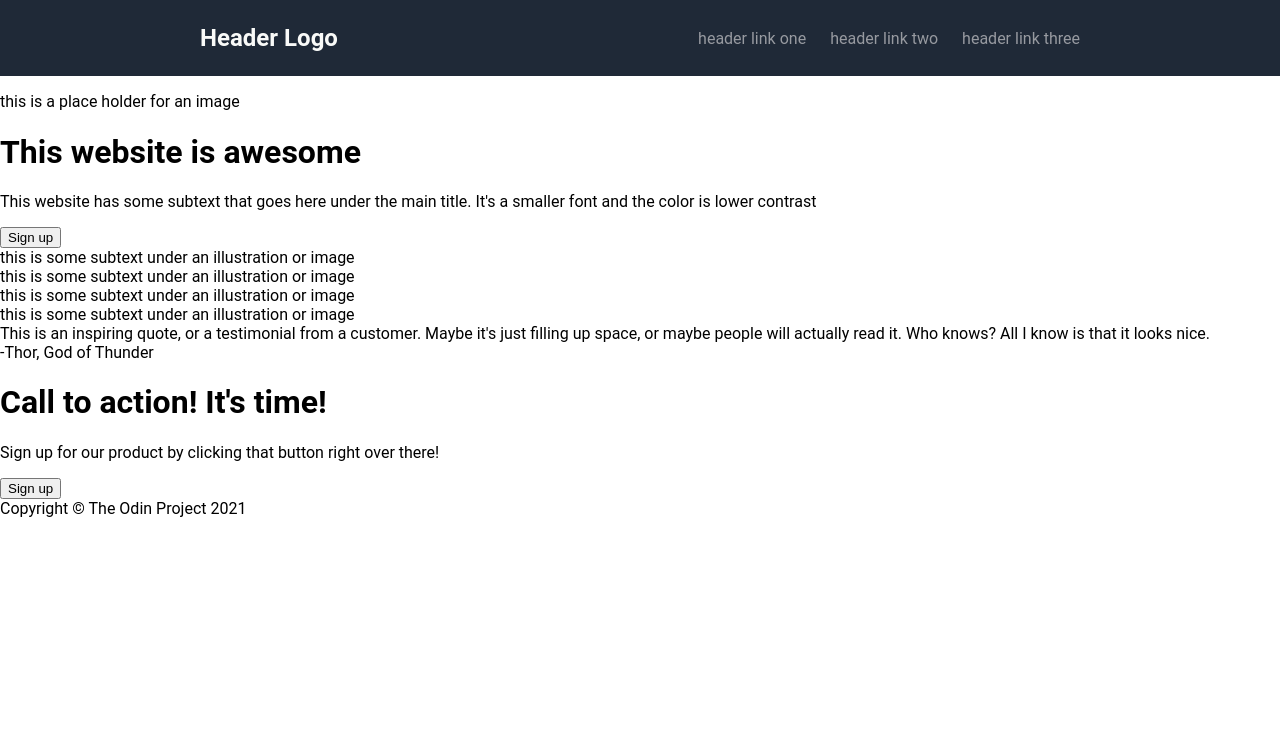
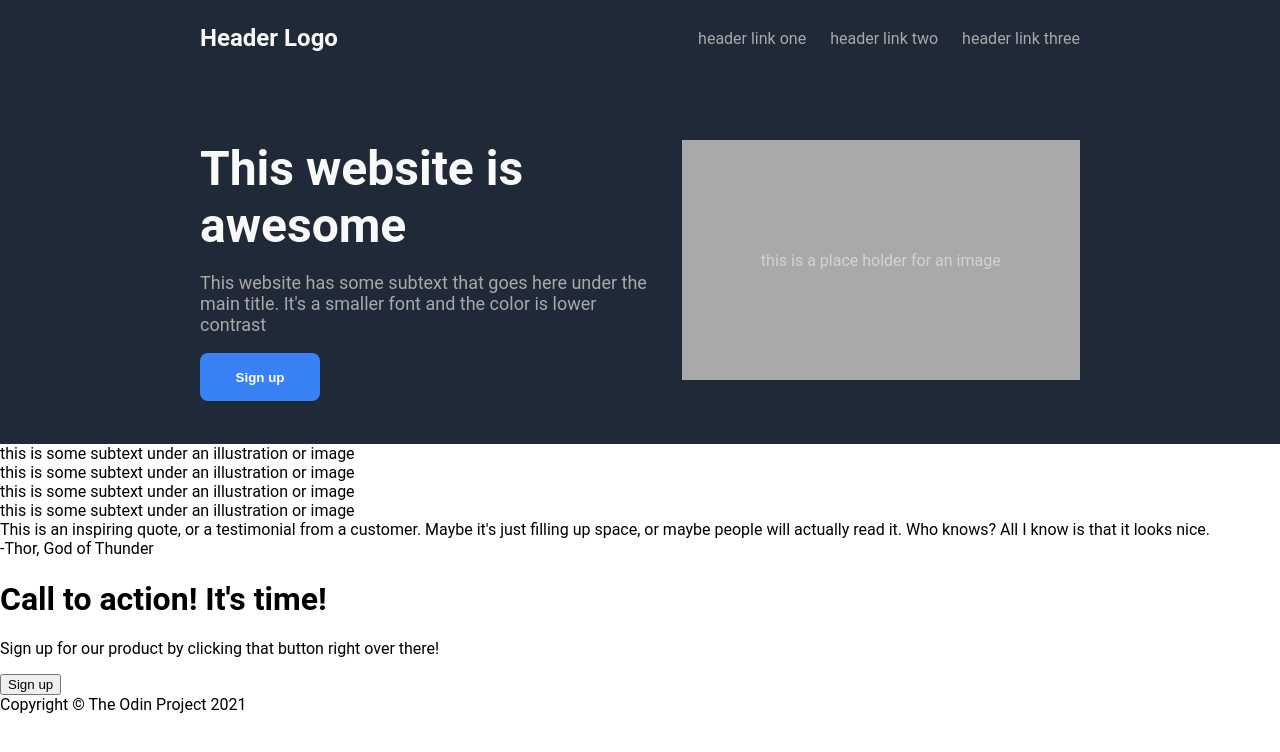
Before and after one commit to MichaelYKersey/Project-Odin-Landing-Page, a plain HTML site: page index.html in a window 1280 px wide. Drawn offline with Linux system fonts and the light colour scheme.

Commit message:
Format Intro Area

```diff
--- a/index.html
+++ b/index.html
@@ -13,13 +13,13 @@
         <a href="" class="header-link">header link three</a>
     </div>
     <div class="intro-area">
-        <div class="intro-visual-area">
-            <p>this is a place holder for an image</p>
-        </div>
         <div class="intro-text-area">
             <h1 class="intro-text-title">This website is awesome</h1>
             <p class="intro-text-paragraph">This website has some subtext that goes here under the main title. It's a smaller font and the color is lower contrast</p>
             <button class="intro-text-sign-up-button">Sign up</button>
+        </div>
+        <div class="intro-visual-area">
+            <p>this is a place holder for an image</p>
         </div>
     </div>
     <div class="info-area">
--- a/style.css
+++ b/style.css
@@ -29,7 +29,52 @@ body {
 }
 
 .header-link {
-    color: #979aa0;
+    color: darkgray;
     text-decoration: none;
     padding: 0;
 }
+
+.intro-area {
+    display: flex;
+    flex-direction: row;
+    background-color: #1f2937;
+    margin: 0;
+    padding: 64px 200px;
+    justify-content: space-between;
+    align-items: stretch;
+    gap: 24px;
+    height: 240px;
+}
+
+.intro-text-area {
+
+}
+.intro-text-title {
+    font-size: 48px;
+    font-weight: bolder;
+    color: #f9faf8;
+    margin: 0;
+}
+.intro-text-paragraph {
+    color: darkgray;
+    font-size: 18px;
+}
+.intro-text-sign-up-button {
+    color: white;
+    background-color: #3882f6;
+    height: 48px;
+    width: 120px;
+    border-radius: 8px;
+    border-style: none;
+    font-weight: bolder;
+}
+
+.intro-visual-area {
+    background-color: darkgray;
+    display: flex;
+    justify-content: center;
+    align-items: center;
+    text-align: center;
+    color: lightgray;
+    width: 800px;
+}
```
